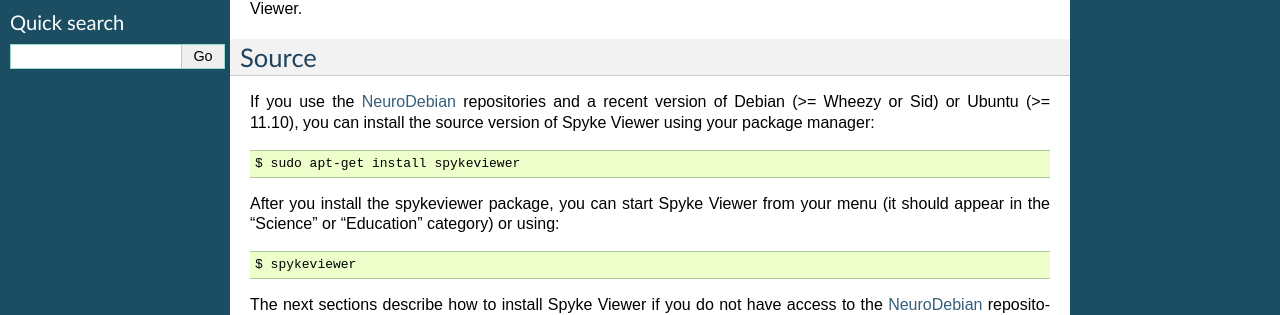
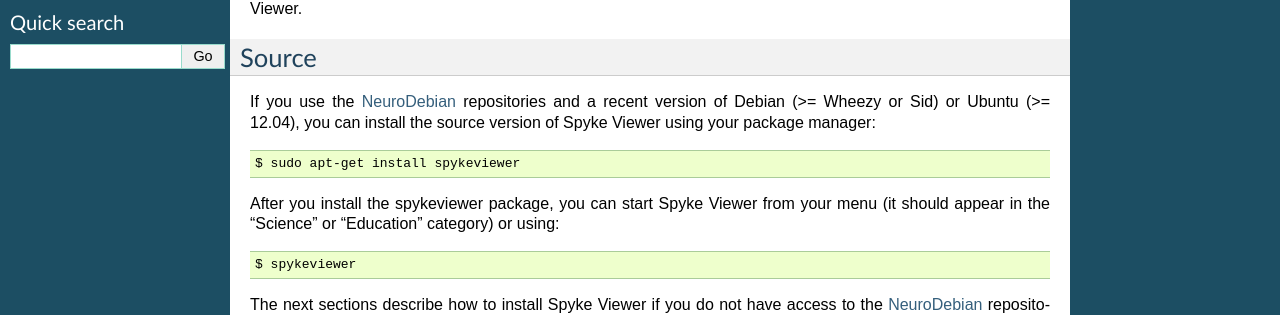
Before and after one commit to rproepp/spykeviewer, a Sphinx documentation site: the page built from doc/source/installation.rst, in a window 1280 px wide. Shown: the part 432-747 px from the top of the page. Built offline with Sphinx 7.4.7, drawn with Linux system fonts in a browser that asks for light colours; formulas are drawn with MathJax 3.

Commit message:
Corrected required Ubuntu version for package manager install

```diff
--- a/doc/source/installation.rst
+++ b/doc/source/installation.rst
@@ -28,7 +28,7 @@ go to :ref:`usage` to learn how to use Spyke Viewer.
 Source
 ------
 If you use the NeuroDebian_ repositories and a recent version of Debian
-(>= Wheezy or Sid) or Ubuntu (>= 11.10), you can install the source version
+(>= Wheezy or Sid) or Ubuntu (>= 12.04), you can install the source version
 of Spyke Viewer using your package manager::
 
 $ sudo apt-get install spykeviewer
```
